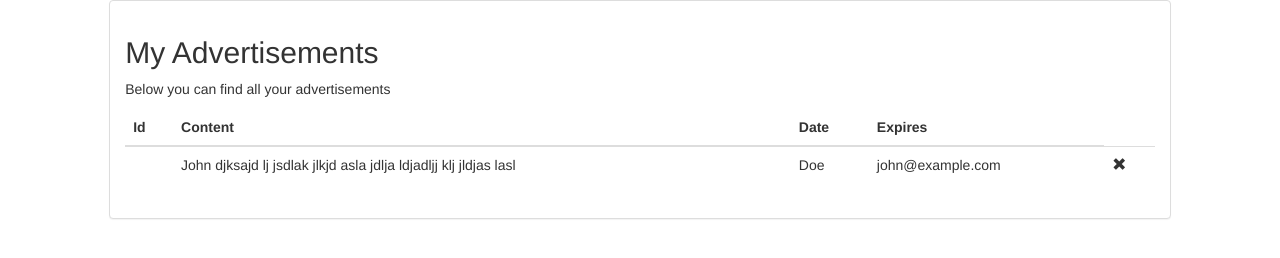
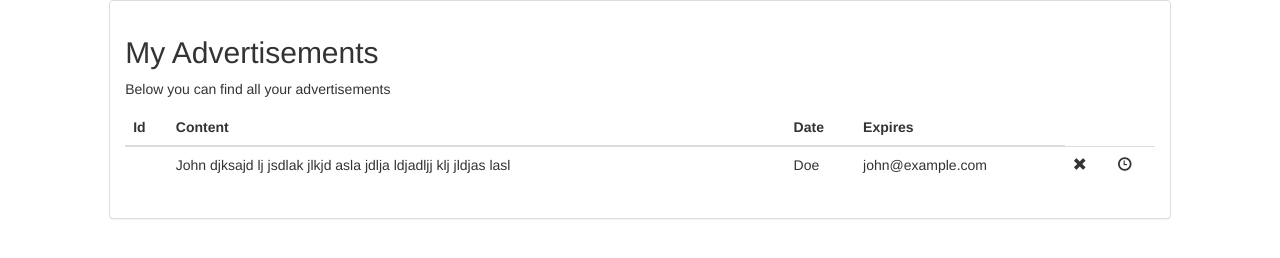
Before and after one commit to szczepankras/real-estate, a website built with webpack: page content/pages/my_board/my_board.html in a window 1280 px wide. Built offline with nearby package versions, Linux system fonts and the light colour scheme; some packages are replaced by stand-ins of ours.

Commit message:
Extend expiration date and icon titles added to my board

```diff
--- a/content/pages/my_board/my_board.html
+++ b/content/pages/my_board/my_board.html
@@ -27,7 +27,8 @@
                         <td width="60%">John djksajd lj jsdlak jlkjd asla jdlja ldjadljj klj jldjas lasl</td>
                         <td>Doe</td>
                         <td>john@example.com</td>
-                        <td><span class="glyphicon glyphicon-remove"/></td>
+                        <td><span class="glyphicon glyphicon-remove" title="Remove"/></td>
+                        <td><span class="glyphicon glyphicon-time" title="Extend expiration date"/></td>
                     </tr>
                     </tbody>
                 </table>
```
